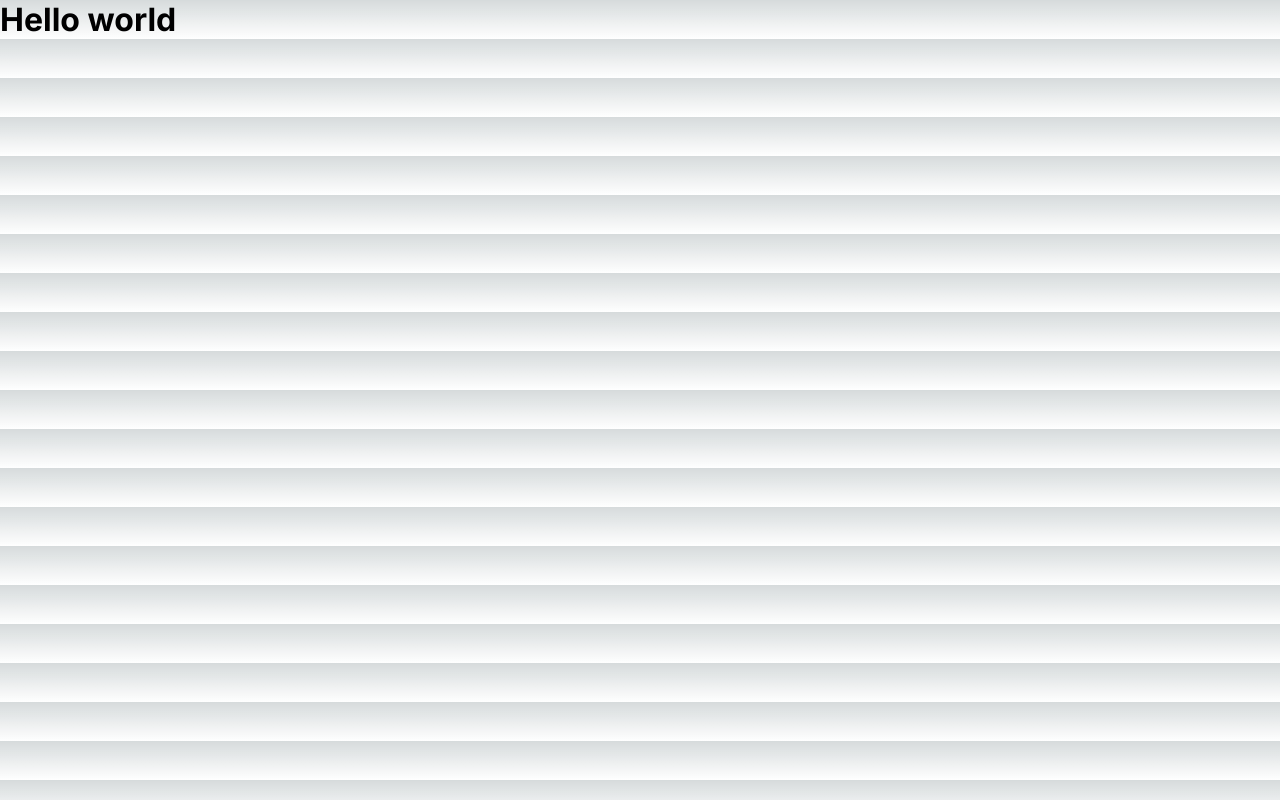
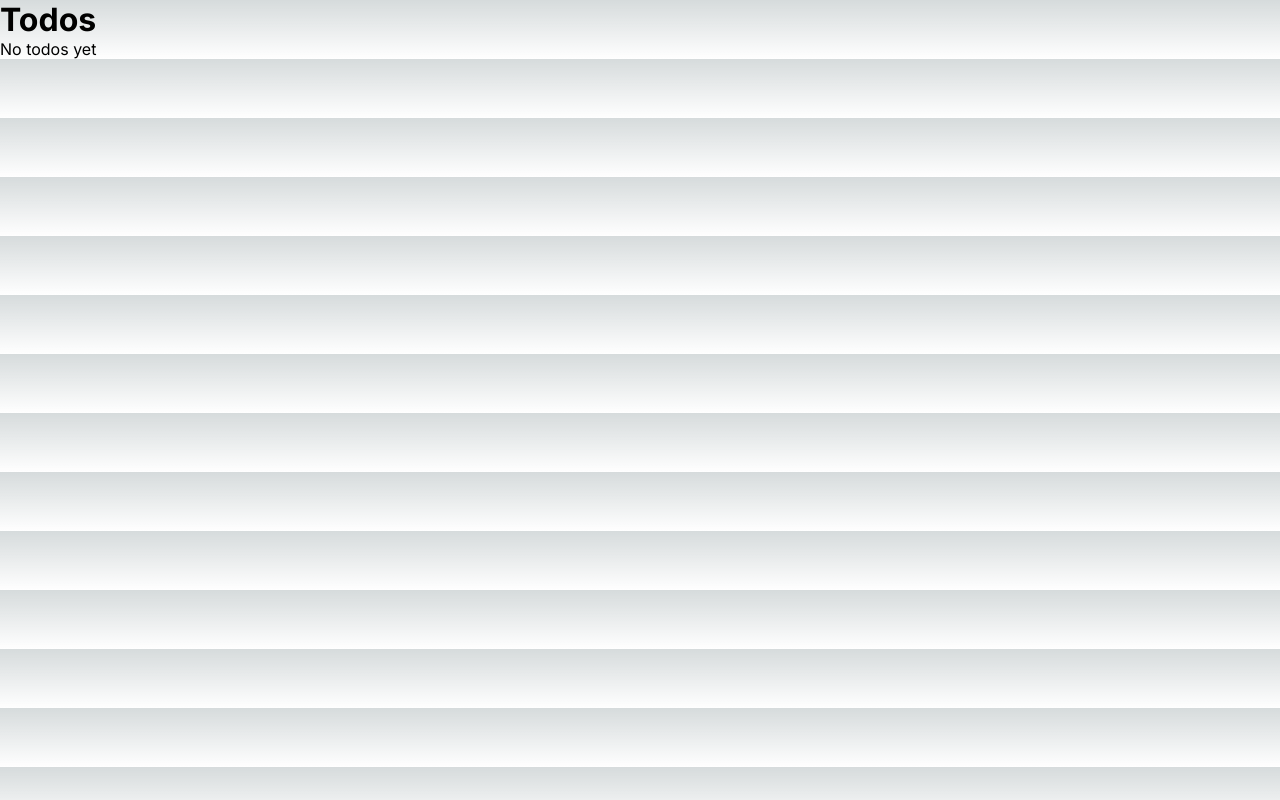
Before and after one commit to EricEchemane/next-react-query, a Next.js app: page / in a window 1280 px wide. Built offline with nearby package versions, Linux system fonts and the light colour scheme.

Commit message:
index page passing

```diff
--- a/src/pages/_app.tsx
+++ b/src/pages/_app.tsx
@@ -1,6 +1,15 @@
-import '@/styles/globals.css'
-import type { AppProps } from 'next/app'
+import '@/styles/globals.css';
+import type { AppProps } from 'next/app';
+import { QueryClientProvider, QueryClient } from 'react-query';
+
+const queryClient = new QueryClient();
 
 export default function App({ Component, pageProps }: AppProps) {
-  return <Component {...pageProps} />
+	return (
+		<>
+			<QueryClientProvider client={queryClient}>
+				<Component {...pageProps} />
+			</QueryClientProvider>
+		</>
+	);
 }
--- a/src/pages/index.tsx
+++ b/src/pages/index.tsx
@@ -1,9 +1,17 @@
 import Head from 'next/head';
 import { Inter } from 'next/font/google';
+import { useQuery } from 'react-query';
+import { Todo } from '@/interfaces/todo.int';
 
 const inter = Inter({ subsets: ['latin'] });
 
 export default function Home() {
+	const todos = useQuery('todos', () =>
+		fetch('/api/todos').then((res) => res.json())
+	);
+
+	const hasTodos = todos.data?.length > 0;
+
 	return (
 		<>
 			<Head>
@@ -21,8 +29,21 @@ export default function Home() {
 					href='/favicon.ico'
 				/>
 			</Head>
+
 			<main className={inter.className}>
-				<h1>Hello world</h1>
+				<h1>Todos</h1>
+
+				{todos.isLoading ? (
+					<p>Loading...</p>
+				) : (
+					<ul>
+						{hasTodos &&
+							todos.data.map((todo: Todo) => (
+								<li key={todo.id}>{todo.title}</li>
+							))}
+						{!hasTodos && <li>No todos yet</li>}
+					</ul>
+				)}
 			</main>
 		</>
 	);
```
Also changed, not shown: 1 other file (tests, documents, lock files or other folders).
